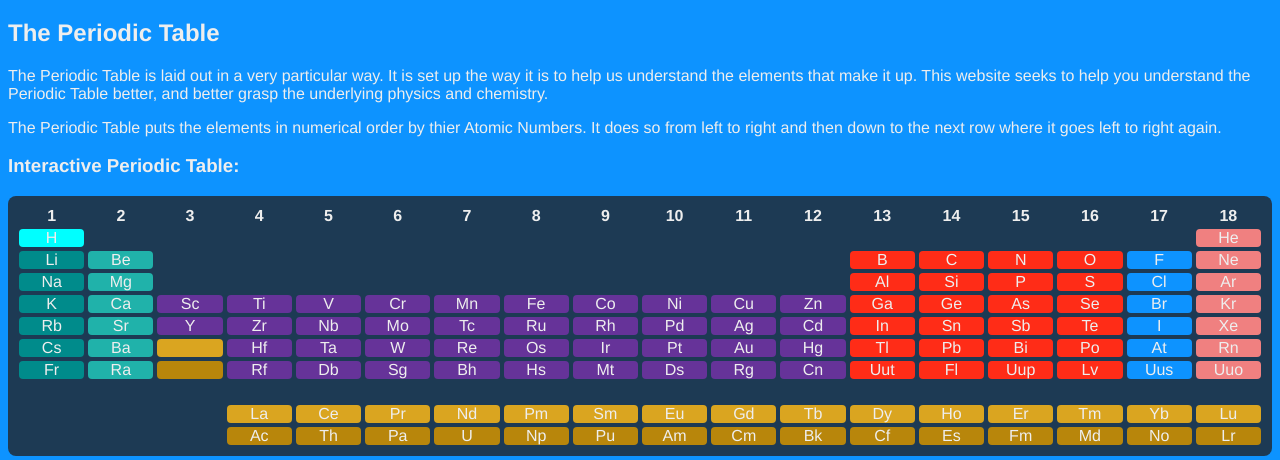
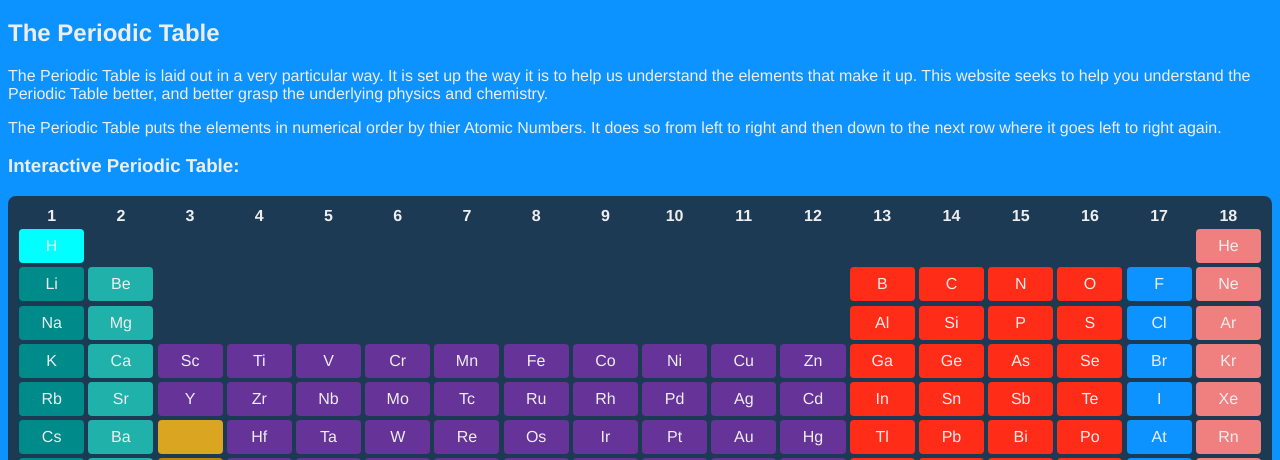
Before and after one commit to ZombiePuff/zombiepuff.github.io, a plain HTML site: page islt_4360/pilot_site/kientz_pilot.html in a window 1280 px wide. Shown: the part 185-645 px from the top of the page. Drawn offline with Linux system fonts and the light colour scheme.

Commit message:
Re Validated CSS

```diff
--- a/islt_4360/pilot_site/pilot_style.css
+++ b/islt_4360/pilot_site/pilot_style.css
@@ -44,6 +44,9 @@ body{
 .pTable a{
     display: block;
     color:#EEEEEE;
+    padding-top: .5em;
+    padding-bottom: .5em;
+    margin: .005em;
     background-color:#FF2C17;
     text-decoration: none;
     border-radius: .25em;
@@ -98,14 +101,15 @@ a[href="#He"], a[href="#Ne"], a[href="#Ar"], a[href="#Kr"], a[href="#Xe"], a[hre
 
 /*Transition Metals' Color */
 a[href="#Sc"], a[href="#Ti"], a[href="#V"], a[href="#Cr"], a[href="#Mn"], a[href="#Fe"], a[href="#Co"], a[href="#Ni"], a[href="#Cu"], a[href="#Zn"], a[href="#Y"], a[href="#Zr"], a[href="#Nb"], a[href="#Mo"], a[href="#Tc"], a[href="#Ru"], a[href="#Rh"], a[href="#Pd"], a[href="#Ag"], a[href="#Cd"], a[href="#Hf"], a[href="#Ta"], a[href="#W"], a[href="#Re"], a[href="#Os"], a[href="#Ir"], a[href="#Pt"], a[href="#Au"], a[href="#Hg"], a[href="#Rf"], a[href="#Db"], a[href="#Sg"], a[href="#Bh"], a[href="#Hs"], a[href="#Mt"], a[href="#Ds"], a[href="#Rg"], a[href="#Cn"] {
-    background-color: rebeccapurple;
+    background-color: #663399;
 }
 
 /*Lanthanides' Color*/
 a[href="#Lanthanides"], a[href="#La"], a[href="#Ce"], a[href="#Pr"], a[href="#Nd"], a[href="#Pm"], a[href="#Sm"], a[href="#Eu"], a[href="#Gd"], a[href="#Tb"], a[href="#Dy"], a[href="#Ho"], a[href="#Er"], a[href="#Tm"], a[href="#Yb"], a[href="#Lu"] {
-    background-color: goldenrod;
+    background-color: #daa520;
 }
 
 /*Actinides' Color*/
 a[href="#Actinides"], a[href="#Ac"], a[href="#Th"], a[href="#Pa"], a[href="#U"], a[href="#Np"], a[href="#Pu"], a[href="#Am"], a[href="#Cm"], a[href="#Bk"], a[href="#Cf"], a[href="#Es"], a[href="#Fm"], a[href="#Md"], a[href="#No"], a[href="#Lr"] {
-    background-color: darkgoldenrod;
+    background-color: #b8860b;
+}
```
